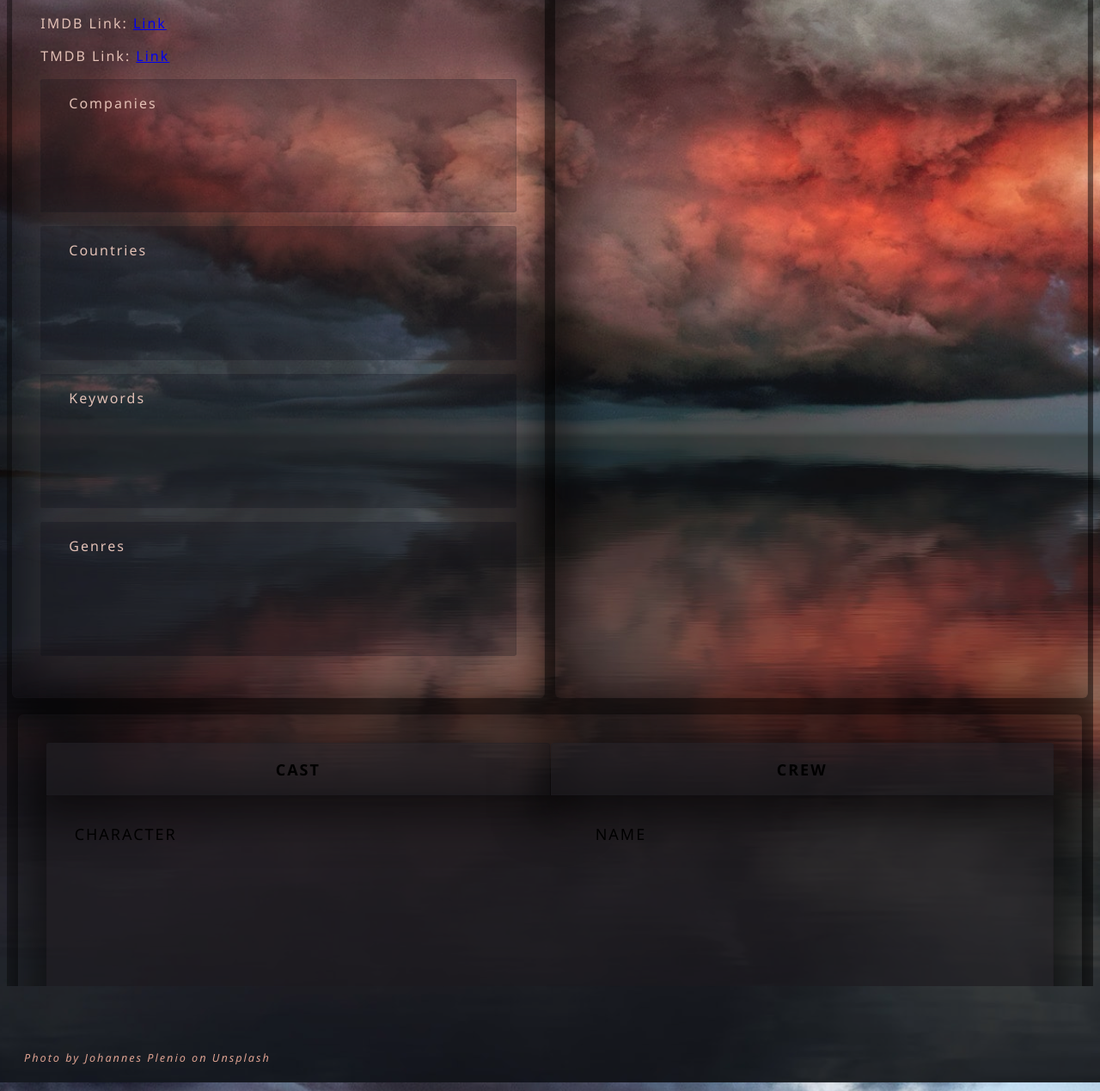
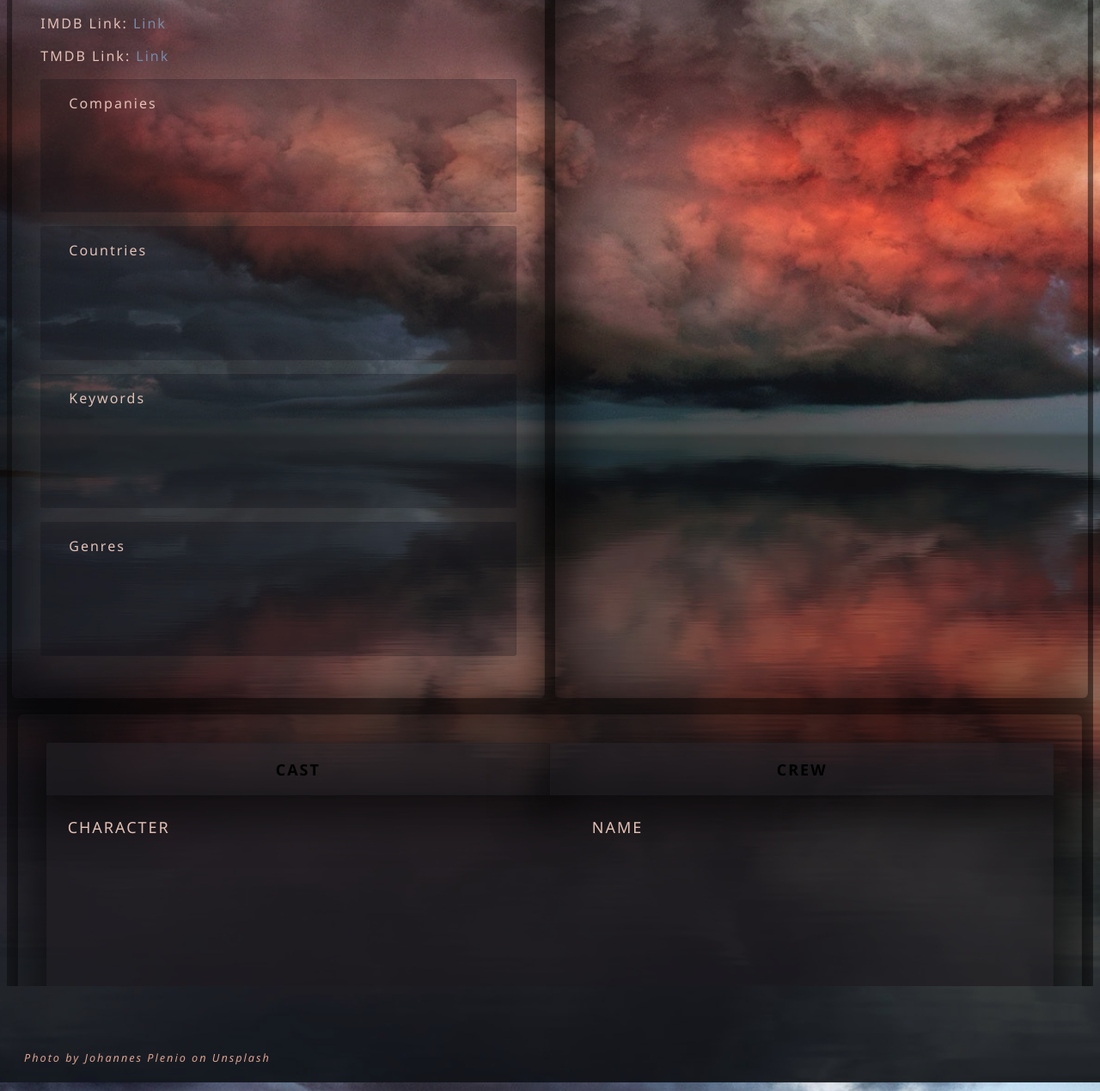
Before and after one commit to M-Stephen-web/Web-2-Assignment-2, a PHP site: page /detail.php in a window 1280 px wide. Shown: the part 265-1534 px from the top of the page at 86% size. Run offline with PHP 8.4, Linux system fonts and the light colour scheme; data that the repository does not hold is empty.

Commit message:
updating css & commenting out php

```diff
--- a/css/detail.css
+++ b/css/detail.css
@@ -129,11 +129,11 @@ h1 {
 #addFavButton {
     height: 40px;
     width: 40px;
-    background-image: url(../images/heart.png);
     background-color: transparent;
     border: none;
     background-size: cover;
     background-position: center;
+    background-image: url(../images/heart.png);
     cursor: pointer;
 }
 
@@ -157,6 +157,12 @@ h1 {
     letter-spacing: 2px;
 }
 
+#movieDetailIMDBLink,
+#movieDetailTMDBLink {
+    text-decoration: none;
+    color: rgb(118, 140, 167);
+}
+
 #movieDetailPosterBlock {
     padding: 5em;
 }
@@ -178,8 +184,6 @@ h1 {
     box-shadow: 5px 5px 50px 20px rgba(0, 0, 0, 0.55);
     border-top-right-radius: 3px;
     border-top-left-radius: 3px;
-    margin-left: 0.5px;
-    margin-right: 0.5px;
     height: 2em;
     font-weight: 600;
     font-size: 18px;
@@ -203,11 +207,12 @@ h1 {
     background: rgba(30, 28, 33, 0.6);
     border: 1px solid rgba(30, 28, 33, 0.3);
     box-shadow: 5px 5px 50px 20px rgba(0, 0, 0, 0.55);
-    padding: 2em 0em 2em 2em;
+    padding: 1.5em 0em 1.5em 1.5em;
     border-radius: 3px;
     text-align: left;
     text-transform: uppercase;
     letter-spacing: 2px;
+    color: rgb(227, 193, 182);
 }
 
 .tabContentBlock .contentRow {
--- a/detail.php
+++ b/detail.php
@@ -35,11 +35,11 @@
     ?>
     <main>
         <section id='leftBlock'>
-            <h1 id='movieDetailTitle'><?php echo $movie->title ?></h1>
+            <h1 id='movieDetailTitle'><?php //echo $movie->title ?></h1>
             <div class='favorite'>
                 <center><button id='addFavButton'></button></center>
             </div>
-            <p id='movieDetailReleaseDate'>Release Date: <?php echo $movie->release_date ?></p>
+            <p id='movieDetailReleaseDate'>Release Date: <?php //echo $movie->release_date ?></p>
             <p id='movieDetailRevenue'>Revenue:
                 <?php
                     //https://www.php.net/manual/en/function.number-format.php For the number_format function
@@ -55,9 +55,9 @@
                     // echo $hours . "h " . $minutes ."m";
                 ?>
             </p>
-            <p id='movieDetailTagline'>Tagline: <?php echo $movie->tagline ?></p>
-            <p id='movieDetailIMDBLabel'>IMDB Link: <a id='movieDetailIMDBLink' href="https://www.imdb.com/title/<?php echo $movie->imdb_id ?>">Link</a></p>
-            <p id='movieDetailTMDBLabel'>TMDB Link: <a id='movieDetailTMDBLink' href=https://www.themoviedb.org/movie/<?php echo $movie->tmdb_id ?>">Link</a></p>
+            <p id='movieDetailTagline'>Tagline: <?php //echo $movie->tagline ?></p>
+            <p id='movieDetailIMDBLabel'>IMDB Link: <a id='movieDetailIMDBLink' href="https://www.imdb.com/title/<?php //echo $movie->imdb_id ?>">Link</a></p>
+            <p id='movieDetailTMDBLabel'>TMDB Link: <a id='movieDetailTMDBLink' href=https://www.themoviedb.org/movie/<?php //echo $movie->tmdb_id ?>">Link</a></p>
             <div id='movieOtherInfoBlock'>
                 <div class='movieInfoBlock'>
                     <label>Companies</label>
```
